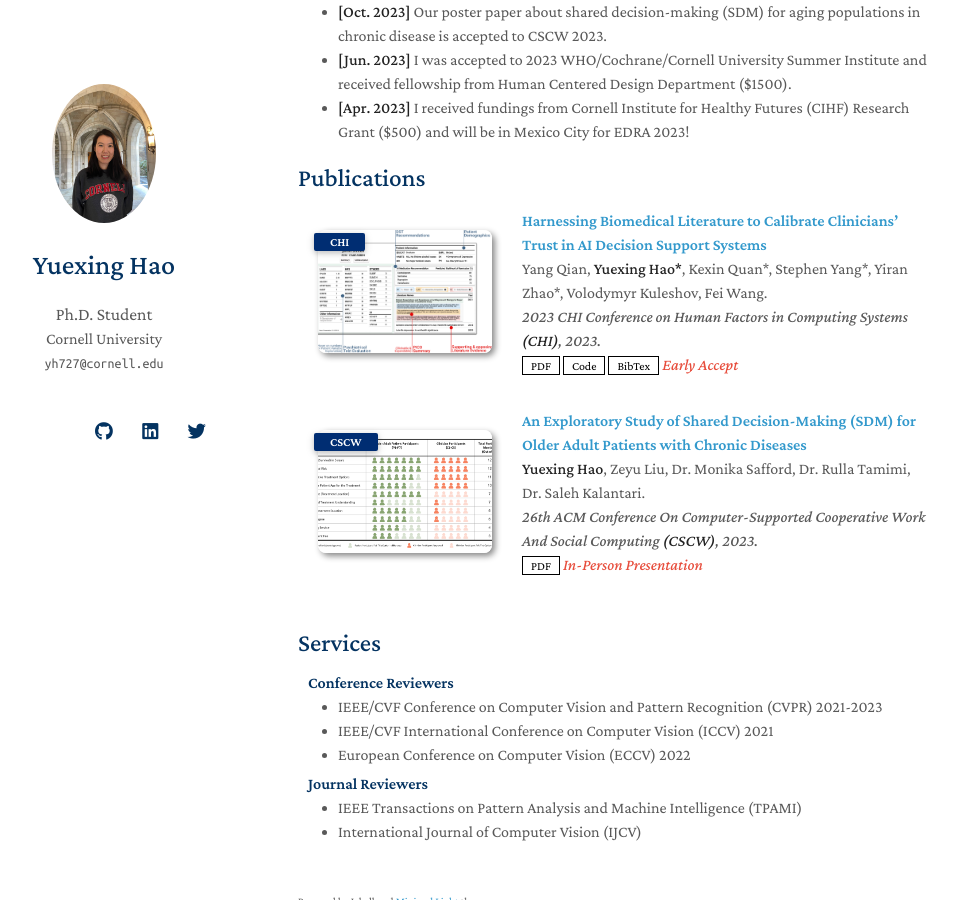
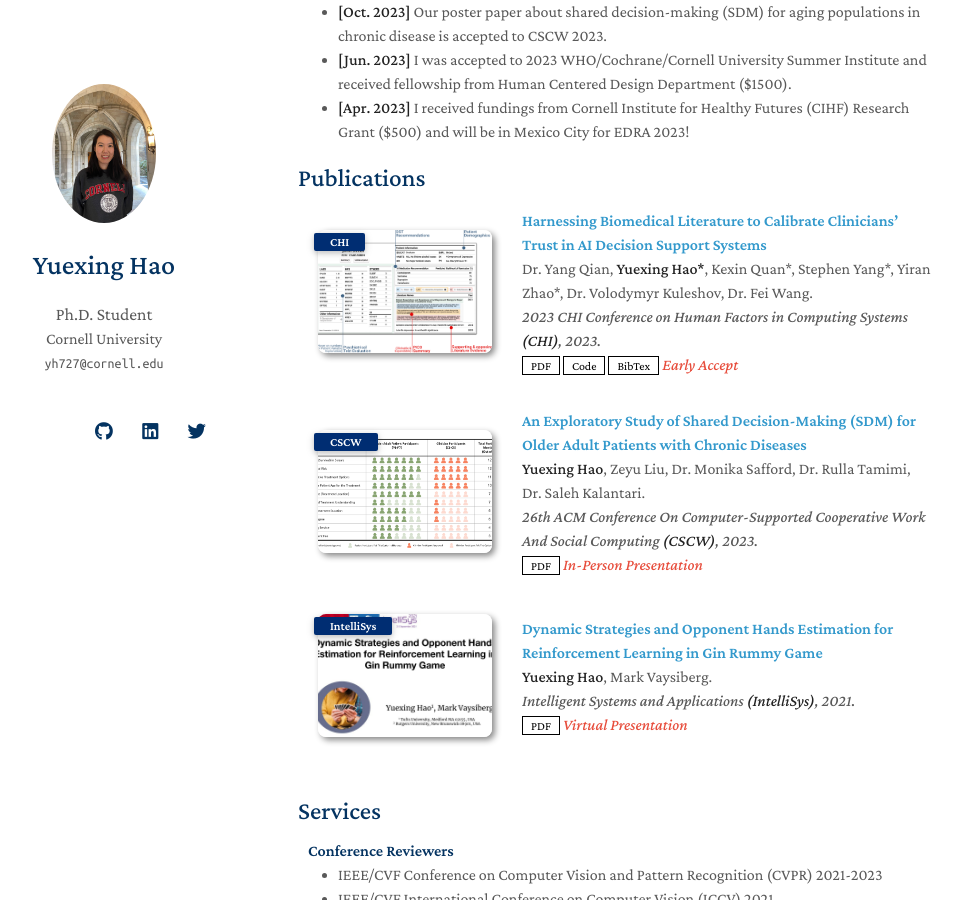
Before and after one commit to YuexingHao/Yuexing-Hao, a Jekyll site: the page built from index.md, in a window 1280 px wide and 900 px high, scrolled down 450 px. Shown: the whole window, without its empty margins (172-1134 px from the left). Built offline with Jekyll 4.4.1, drawn with Linux system fonts in a browser that asks for light colours; nearby versions of some CDN libraries; a style sheet for code colours, icons or effects is not loaded; our own code applies the rules of GitHub Pages for plain Markdown files.

Commit message:
Update publications.yml

```diff
--- a/_data/publications.yml
+++ b/_data/publications.yml
@@ -1,7 +1,7 @@
 main:
 
   - title: Harnessing Biomedical Literature to Calibrate Clinicians’ Trust in AI Decision Support Systems
-    authors: Yang Qian, <strong>Yuexing Hao*</strong>, Kexin Quan*, Stephen Yang*, Yiran Zhao*, Volodymyr Kuleshov, Fei Wang.
+    authors: Dr. Yang Qian, <strong>Yuexing Hao*</strong>, Kexin Quan*, Stephen Yang*, Yiran Zhao*, Dr. Volodymyr Kuleshov, Dr. Fei Wang.
     conference_short: CHI
     conference: 2023 CHI Conference on Human Factors in Computing Systems <strong>(CHI)</strong>, 2023.
     pdf: https://dl.acm.org/doi/10.1145/3544548.3581393
@@ -17,3 +17,11 @@ main:
     pdf: https://arxiv.org/pdf/2002.10211.pdf
     notes: In-Person Presentation
     image: ./assets/img/table final.png
+
+  - title: "Dynamic Strategies and Opponent Hands Estimation for Reinforcement Learning in Gin Rummy Game"
+    authors: <strong>Yuexing Hao</strong>, Mark Vaysiberg.
+    conference_short: IntelliSys
+    conference: Intelligent Systems and Applications <strong>(IntelliSys)</strong>, 2021.
+    pdf: https://link.springer.com/chapter/10.1007/978-3-030-82193-7_36
+    notes: Virtual Presentation
+    image: ./assets/img/Intelli Presentation.jpg
```
